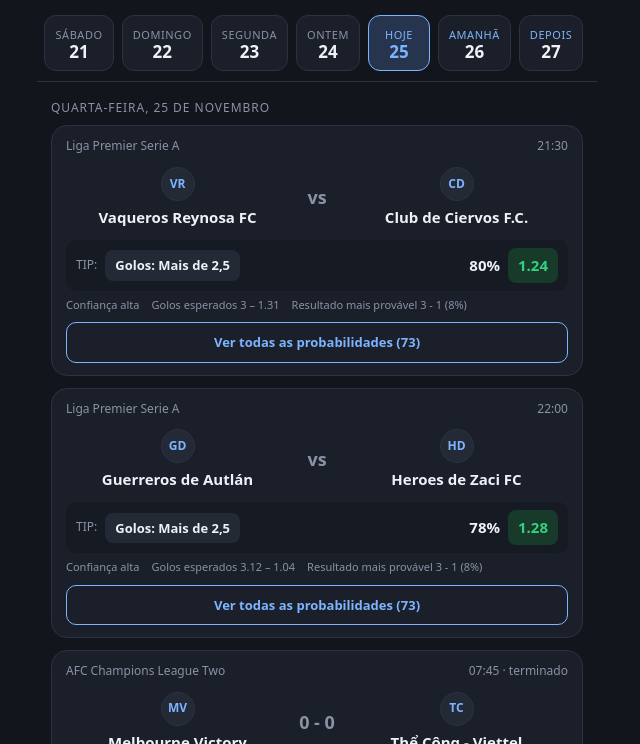
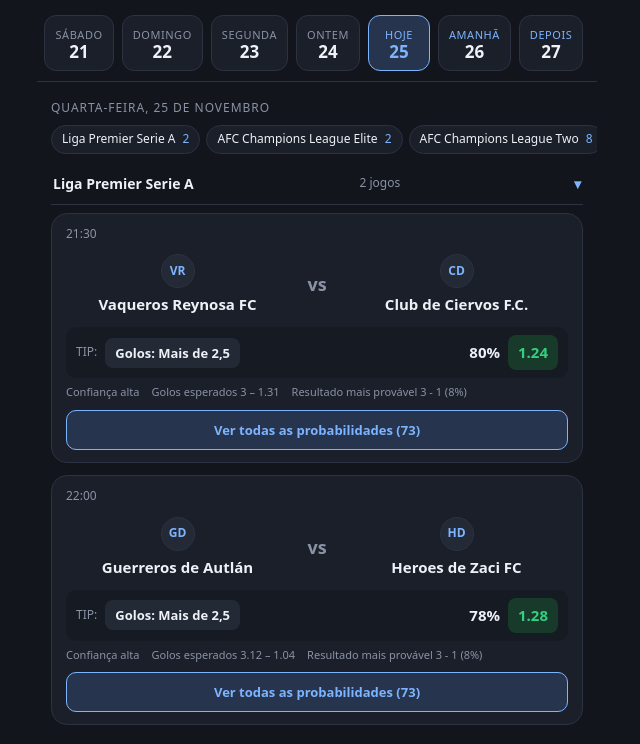
Before and after one commit to sibemcesar/Teste-app-, a website: page previsoes/index.html in a window 1280 px wide. Shown: the part 49-793 px from the top of the page, without its empty margins (323-963 px from the left). Drawn offline with Linux system fonts and the light colour scheme.

Commit message:
Interface: jogos agrupados por liga
Co-Authored-By: Claude Sonnet 5.5 <noreply@anthropic.com>
Claude-Session: https://claude.ai/code/session_01M5JKLcMdMjEmGw7ko6hUFC

```diff
--- a/previsoes/index.html
+++ b/previsoes/index.html
@@ -26,6 +26,16 @@
   .dchip.fut span{color:var(--acc)}
   .dchip.on{background:#26344d;border-color:var(--acc)}
   .dchip.on span,.dchip.on b{color:var(--acc)}
+  .lnav{display:flex;gap:6px;overflow-x:auto;scrollbar-width:none;margin:0 -14px 10px;padding:0 14px}
+  .lnav::-webkit-scrollbar{display:none}
+  .lnav a{flex:0 0 auto;font-size:12px;color:var(--tx);background:var(--card);border:1px solid var(--line);border-radius:999px;padding:5px 10px;text-decoration:none;white-space:nowrap}
+  .lnav i{font-style:normal;color:var(--acc);margin-left:4px}
+  details.lg{margin:0 0 6px;scroll-margin-top:84px}
+  summary.lgh{display:flex;justify-content:space-between;align-items:center;gap:8px;position:sticky;top:78px;z-index:3;background:var(--bg);
+              color:var(--tx);font-weight:700;font-size:14px;padding:10px 2px;border-bottom:1px solid var(--line);margin-bottom:8px}
+  summary.lgh i{font-style:normal;font-weight:400;color:var(--mut);font-size:12px}
+  summary.lgh::after{content:'▾';color:var(--acc);margin-left:8px}
+  details.lg:not([open]) > summary.lgh::after{content:'▸'}
   summary.btn{display:block;text-align:center;border:1px solid var(--acc);border-radius:10px;padding:10px;margin-top:10px;font-weight:600}
   details[open] summary.btn{background:#26344d}
   .banner{background:#3a2f12;color:var(--warn);border-radius:10px;padding:10px 12px;margin-bottom:12px;font-size:13px}
@@ -214,8 +224,7 @@
           '<div class="chips">Forma ' + esc(m.away.name) + ': ' + chips(m.away.form) + '</div></details>';
       }
     }
-    return '<div class="card"><div class="top"><span>' + esc(m.league) + '</span><span>' + esc(hhmm(m.startingAt)) +
-      (m.finished ? ' · terminado' : '') + '</span></div>' +
+    return '<div class="card"><div class="top"><span>' + esc(hhmm(m.startingAt)) + '</span><span>' + (m.finished ? 'terminado' : '') + '</span></div>' +
       '<div class="teams"><div class="team">' + crest(m.home) + '<span>' + esc(m.home.name) + '</span></div>' +
       '<div class="mid">' + esc(mid) + '</div>' +
       '<div class="team">' + crest(m.away) + '<span>' + esc(m.away.name) + '</span></div></div>' + tipHtml + rows + '</div>';
@@ -271,10 +280,20 @@
         else if (rec.t) html += '<div class="sum">Calculadas depois dos jogos: <b>' + rec.ok + '/' + rec.t + '</b> (' + Math.round(100 * rec.ok / rec.t) +
           '%)<p>Mostram como o modelo teria ido; não são dicas publicadas antes do jogo.</p></div>';
       }
-      var ms = d.matches.slice().sort(function (a, b) { // por acontecer primeiro, terminados no fim
-        return (a.finished ? 1 : 0) - (b.finished ? 1 : 0) || String(a.startingAt).localeCompare(String(b.startingAt));
+      // agrupa por liga: ligas com jogos por acontecer primeiro, depois por nome; dentro da liga, por acontecer primeiro e por hora
+      var byLeague = {};
+      d.matches.forEach(function (m) { var k = m.league || 'Outras ligas'; (byLeague[k] = byLeague[k] || []).push(m); });
+      var order = function (a, b) { return (a.finished ? 1 : 0) - (b.finished ? 1 : 0) || String(a.startingAt).localeCompare(String(b.startingAt)); };
+      var names = Object.keys(byLeague).sort(function (a, b) {
+        var ua = byLeague[a].some(function (m) { return !m.finished; }), ub = byLeague[b].some(function (m) { return !m.finished; });
+        return (ua ? 0 : 1) - (ub ? 0 : 1) || a.localeCompare(b, 'pt');
       });
-      $('#view').innerHTML = html + ms.map(card).join('');
+      var nav = names.length > 1 ? '<div class="lnav">' + names.map(function (n, i) {
+        return '<a href="#lg' + i + '">' + esc(n) + ' <i>' + byLeague[n].length + '</i></a>'; }).join('') + '</div>' : '';
+      $('#view').innerHTML = html + nav + names.map(function (n, i) {
+        var ms = byLeague[n].sort(order);
+        return '<details class="lg" id="lg' + i + '" open><summary class="lgh"><span>' + esc(n) + '</span><i>' + ms.length + (ms.length === 1 ? ' jogo' : ' jogos') + '</i></summary>' + ms.map(card).join('') + '</details>';
+      }).join('');
     }).catch(fail);
   }
 
```
